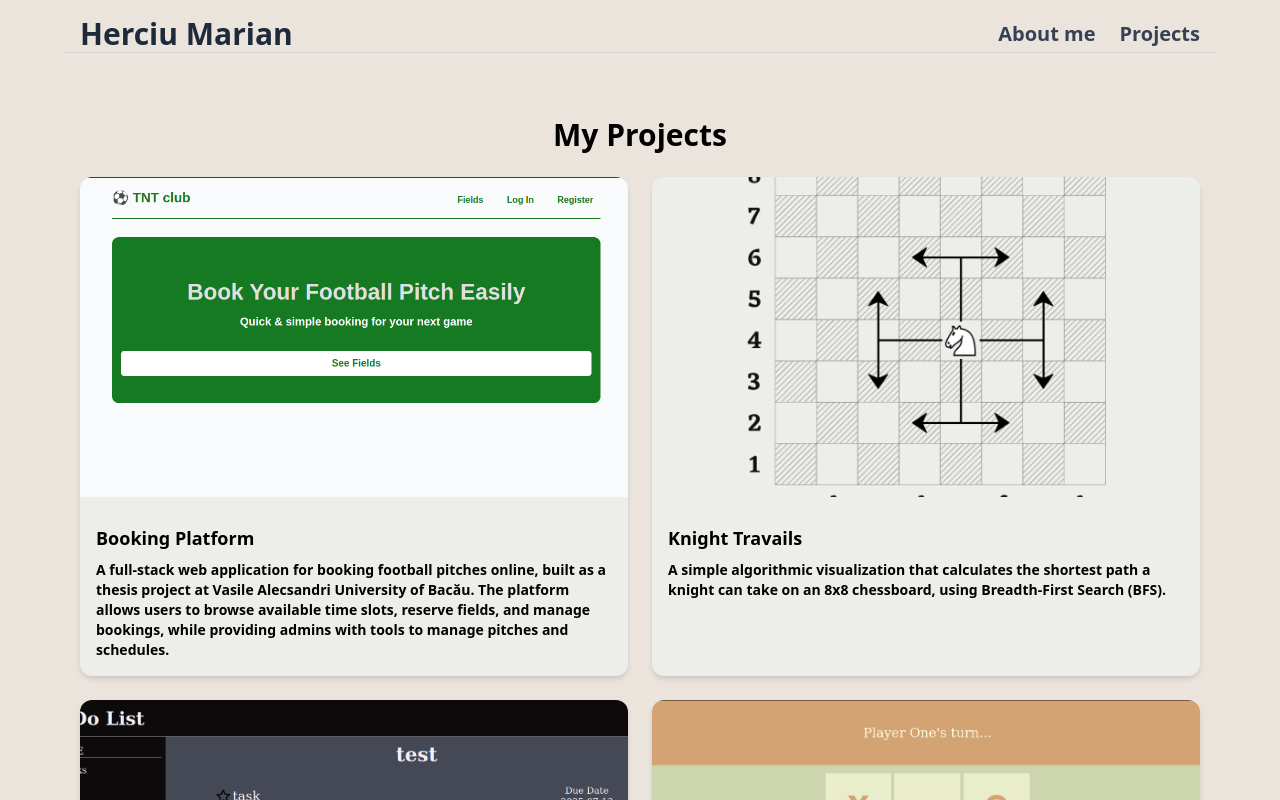
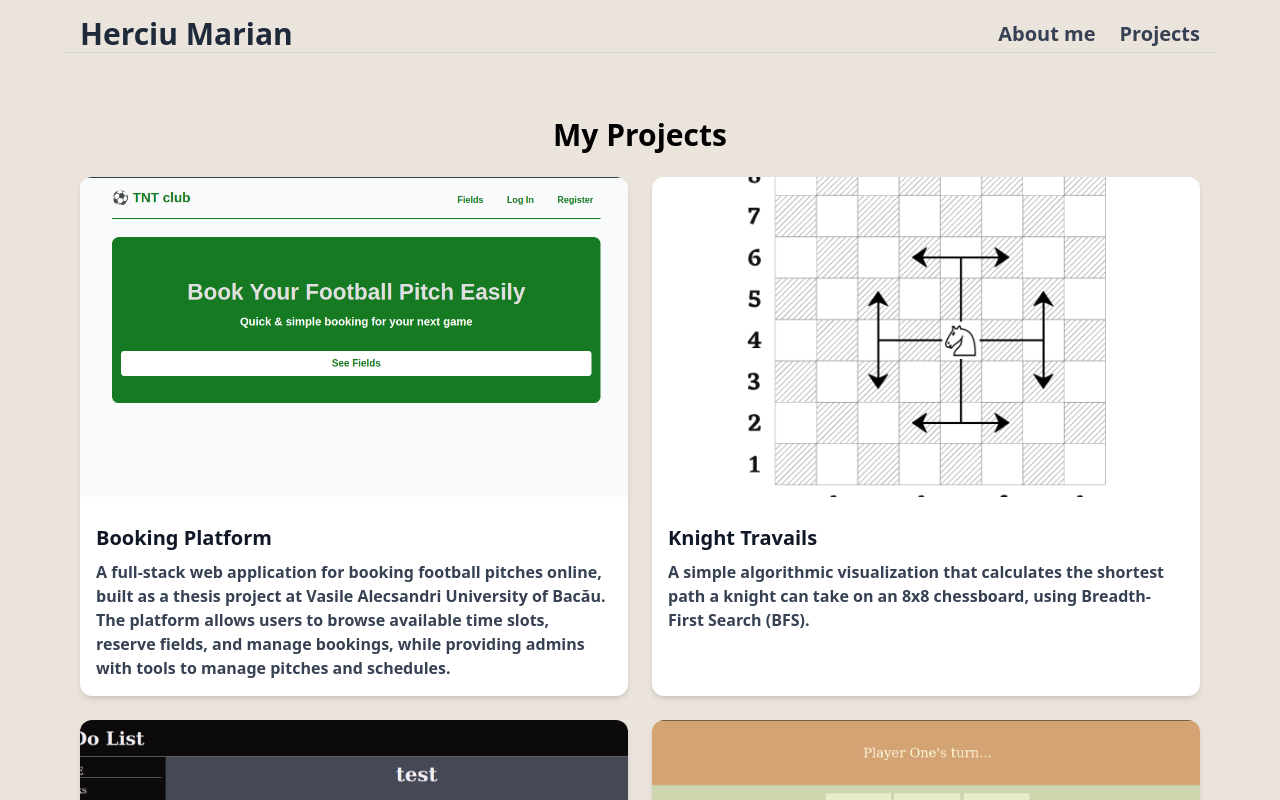
Before and after one commit to Marian421/personal-website, a React (Vite) app: page /personal-website/projects in a window 1280 px wide. Shown: the top 800 px of the page. Built offline with nearby package versions, Linux system fonts and the light colour scheme.

Commit message:
Improved styles for project section on the main page

```diff
--- a/src/Pages/HomePage/Components/Projects.jsx
+++ b/src/Pages/HomePage/Components/Projects.jsx
@@ -3,12 +3,15 @@ import projects from '../../../data/projects';
 import ProjectCard from '../../ProjectsPage/Components/ProjectCard';
 
 const Projects = () => {
+  return (
+    <section className='max-w-6xl m-auto px-4 sm:px-6 py-12'>
+      {/* Section Heading */}
+      <h2 className='text-3xl sm:text-4xl font-bold text-gray-900 mb-8'>
+        Personal Projects
+      </h2>
 
-  return (
-    <section className='max-w-6xl m-auto flex flex-col mt-8'>
-        <h2 className='mb-4'>Personal Projects</h2>
-
-        <div className='grid grid-cols-1 md:grid-cols-2 gap-4'>
+      {/* Projects Grid */}
+      <div className='grid grid-cols-1 md:grid-cols-2 gap-6'>
         {
           projects.map(project => (
             <ProjectCard
@@ -23,12 +26,19 @@ const Projects = () => {
         }
       </div>
 
-        <h2 className='mt-8 mb-4'>Or go to my <a
+      {/* GitHub Link */}
+      <h2 className='mt-12 text-xl sm:text-2xl font-medium text-gray-800'>
+        Or go to my{' '}
+        <a
           href='https://github.com/Marian421'
           target='_blank'
           rel='noopener noreferrer'
-          className='self-start hover:underline text-cyan-950'
-        >Github account</a> to take a look at all my projects.</h2>
+          className='text-cyan-900 hover:text-cyan-700 hover:underline transition-colors duration-300'
+        >
+          GitHub account
+        </a>{' '}
+        to take a look at all my projects.
+      </h2>
     </section>
   )
 }
--- a/src/Pages/ProjectsPage/Components/ProjectCard.jsx
+++ b/src/Pages/ProjectsPage/Components/ProjectCard.jsx
@@ -2,7 +2,6 @@ import React from 'react'
 import { useNavigate } from 'react-router-dom'
 
 const ProjectCard = ({ path, name, description, id }) => {
-
   const navigate = useNavigate();
 
   const handleClick = () => {
@@ -10,15 +9,27 @@ const ProjectCard = ({ path, name, description, id }) => {
   }
 
   return (
-    <div className='bg-[#edede9] rounded-xl shadow-md overflow-hidden hover:shadow-lg transition-shadow duration-300'>
-        <img
-        src={ path }
-        alt={ name }
-        className='w-full h-40 md:h-80 object-cover' />
-        <div className='p-4'>
-            <button onClick={handleClick} type='button' className='text-lg font-semibold mb-2 hover:text-orange-700 hover:underline'>{ name }</button>
-            <p className='text-sm'>{ description }</p>
-        </div>
+    <div className='bg-white rounded-xl shadow-md overflow-hidden transform transition duration-300 hover:shadow-xl hover:-translate-y-1.5 cursor-pointer'>
+      {/* Project Image */}
+      <img
+        src={path}
+        alt={name}
+        className='w-full h-40 md:h-60 lg:h-80 object-cover'
+      />
+
+      {/* Project Info */}
+      <div className='p-4'>
+        <button
+          onClick={handleClick}
+          type='button'
+          className='text-lg sm:text-xl font-semibold mb-2 text-gray-900 hover:text-orange-600 hover:underline transition-colors duration-300'
+        >
+          {name}
+        </button>
+        <p className='text-sm sm:text-base text-gray-700'>
+          {description}
+        </p>
+      </div>
     </div>
   )
 }
```
Lines whose indentation alone changed are shown as unchanged.
